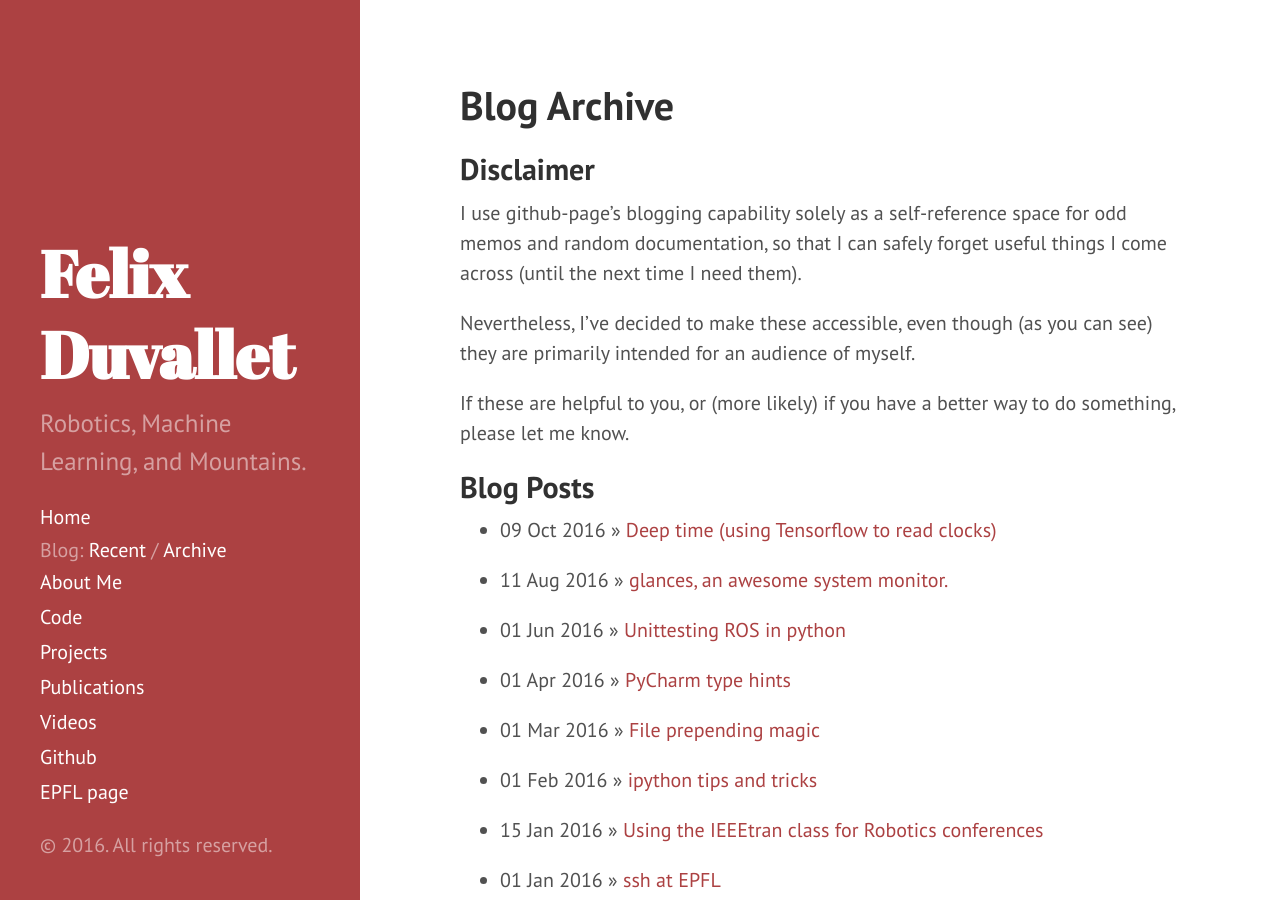
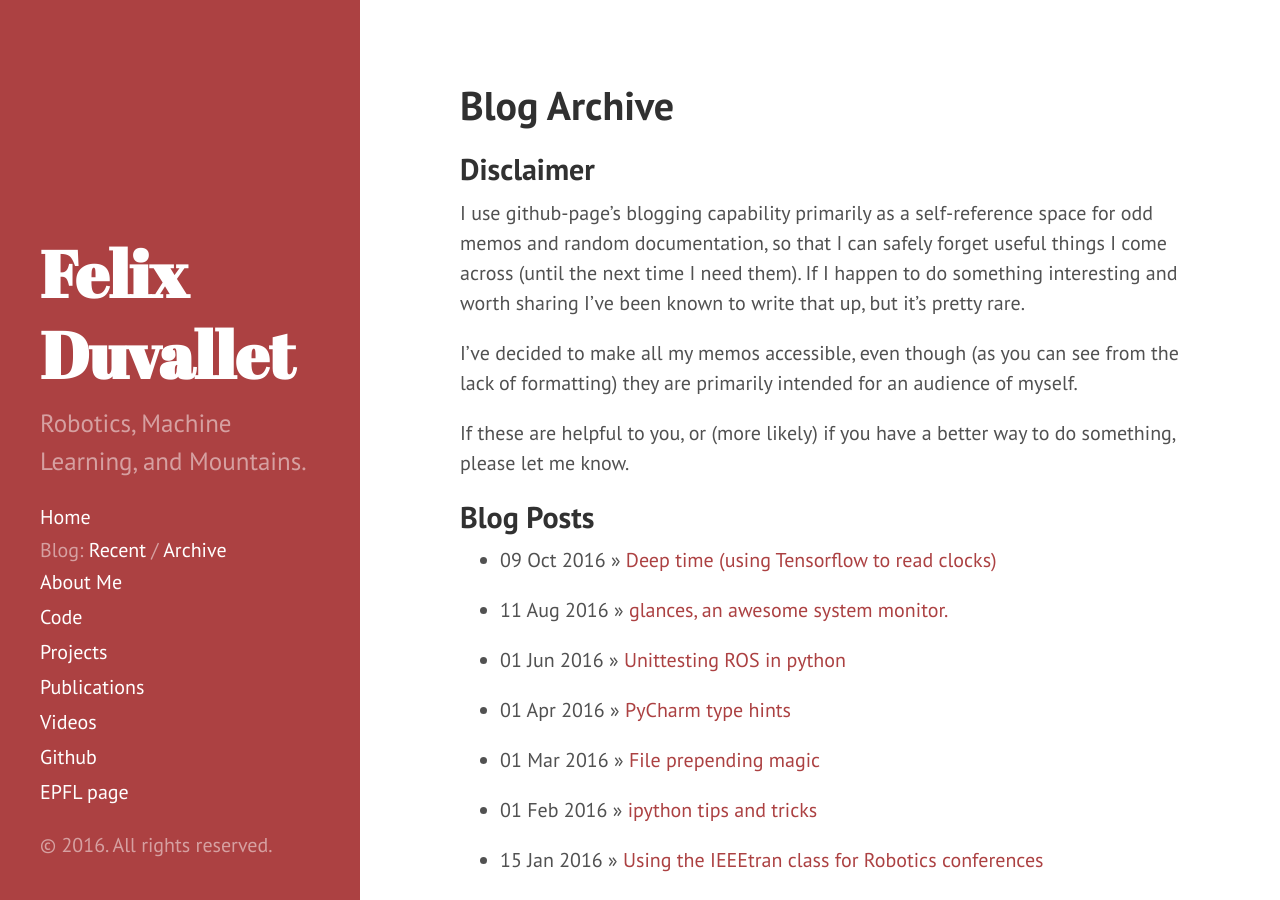
Before and after one commit to felixduvallet/felixduvallet.github.io, a Jekyll site: the page built from blog/archive.md, in a window 1280 px wide and 900 px high. Built offline with Jekyll 4.4.1, drawn with Linux system fonts in a browser that asks for light colours.

```diff
--- a/blog/archive.md
+++ b/blog/archive.md
@@ -8,9 +8,10 @@ title: Blog Archive
 
 ## Disclaimer
 
-I use github-page's blogging capability solely as a self-reference space for odd memos and random documentation, so that I can safely forget useful things I come across (until the next time I need them).
+I use github-page's blogging capability primarily as a self-reference space for odd memos and random documentation, so that I can safely forget useful things I come across (until the next time I need them).
+If I happen to do something interesting and worth sharing I've been known to write that up, but it's pretty rare.
 
-Nevertheless, I've decided to make these accessible, even though (as you can see) they are primarily intended for an audience of myself.
+I've decided to make all my memos accessible, even though (as you can see from the lack of formatting) they are primarily intended for an audience of myself.
 
 If these are helpful to you, or (more likely) if you have a better way to do something, please let me know.
 
```
Also changed, not shown: _posts/2016-10-09-deep.time.md (+4 -4 lines), assets/deep.time/24.gif (added), assets/deep.time/clock-10.10.00.png (added), assets/deep.time/tf_graph.png (added).
